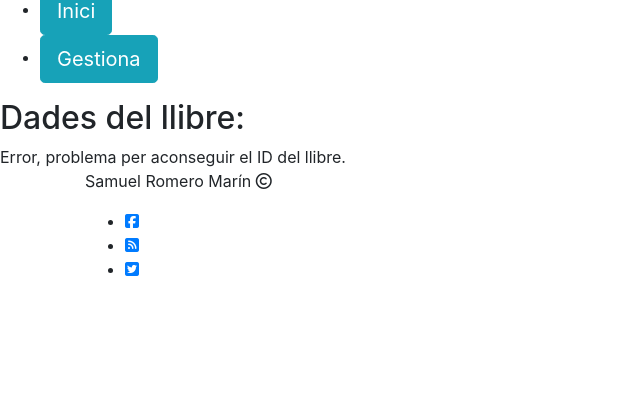
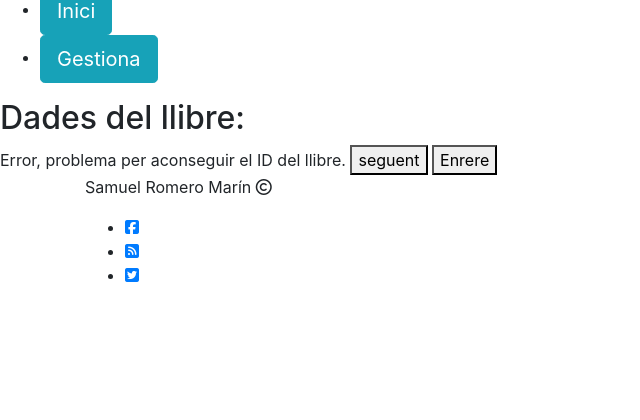
Before and after one commit to sromerom/PHP-Practise, a PHP site: page /llibre.php in a window 1280 px wide. Shown: the part 321-741 px from the top of the page, without its empty margins (0-640 px from the left). Run offline with PHP 8.4, Linux system fonts and the light colour scheme; some libraries are stand-ins or nearby versions.

Commit message:
Intentant afegir la funcionalitat del botons endavant i enrere

```diff
--- a/html/llibre.php
+++ b/html/llibre.php
@@ -67,13 +67,14 @@
 
                 echo '<h3>Data que s ha afegit :</h3>';
                 echo '<p>'. $fila['data_afegit'] . '</p><br>';
-
             }
         } else {
             echo 'Error, problema per aconseguir el ID del llibre.';
         }
         //mysqli_close($connexio);
         ?>
+        <button name="seguent">seguent</button>
+        <button name="enrere">Enrere</button>
     </main>
     <footer>
         <section class="container">
```
